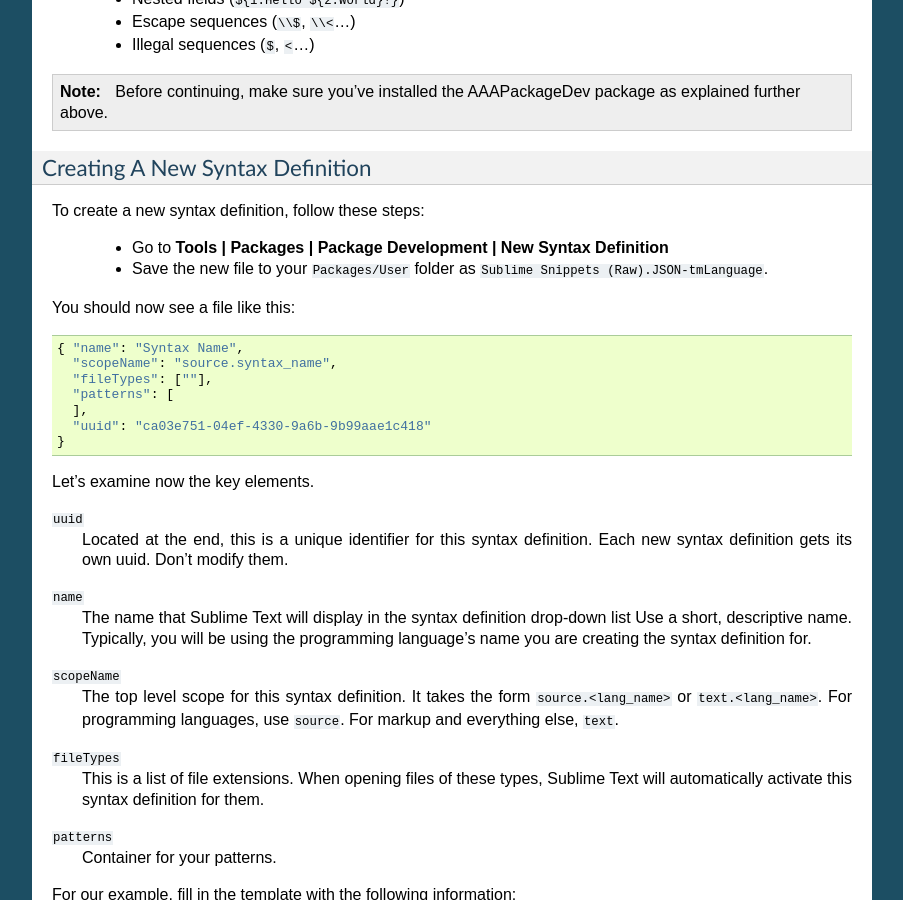
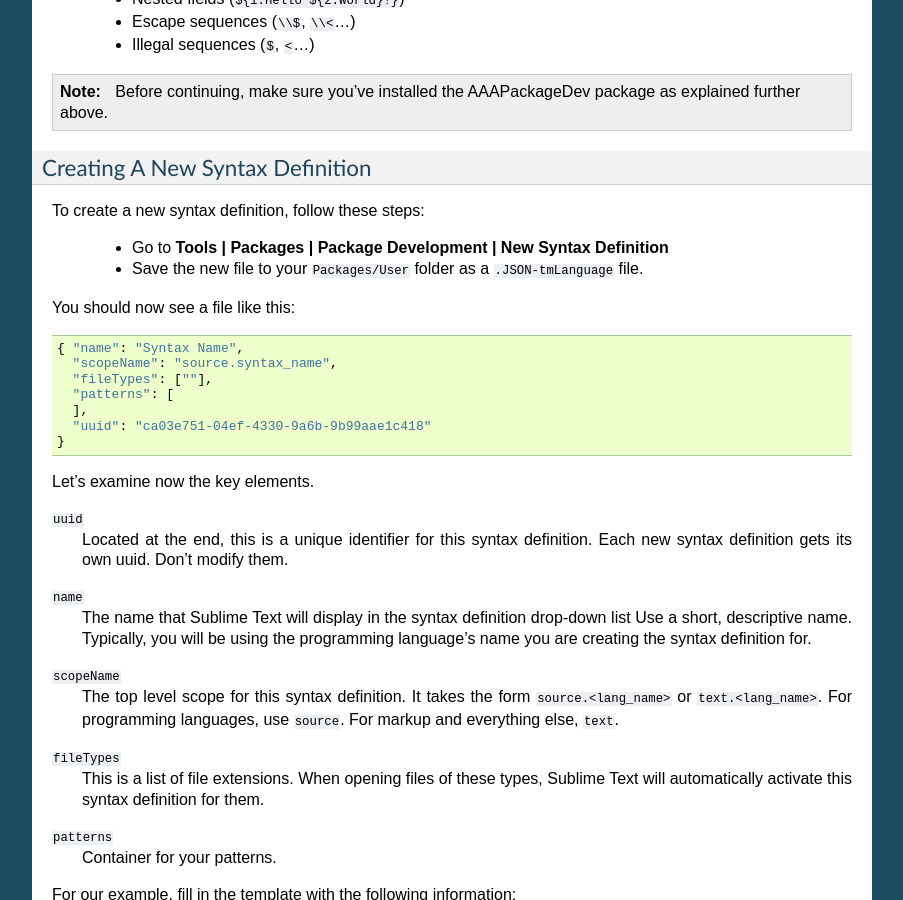
Before and after one commit to guillermooo/sublime-undocs, a Sphinx documentation site: the page built from source/extensibility/syntaxdefs.rst, in a window 1280 px wide and 900 px high, scrolled down 1783 px. Shown: the whole window, without its empty margins (198-1101 px from the left). Built offline with Sphinx 7.4.7, drawn with Linux system fonts in a browser that asks for light colours.

Commit message:
clarification on file naming

```diff
--- a/source/extensibility/syntaxdefs.rst
+++ b/source/extensibility/syntaxdefs.rst
@@ -139,7 +139,7 @@ Creating A New Syntax Definition
 To create a new syntax definition, follow these steps:
 
   - Go to **Tools | Packages | Package Development | New Syntax Definition**
-  - Save the new file to your ``Packages/User`` folder as ``Sublime Snippets (Raw).JSON-tmLanguage``.
+  - Save the new file to your ``Packages/User`` folder as a ``.JSON-tmLanguage`` file.
 
 You should now see a file like this::
 
```
